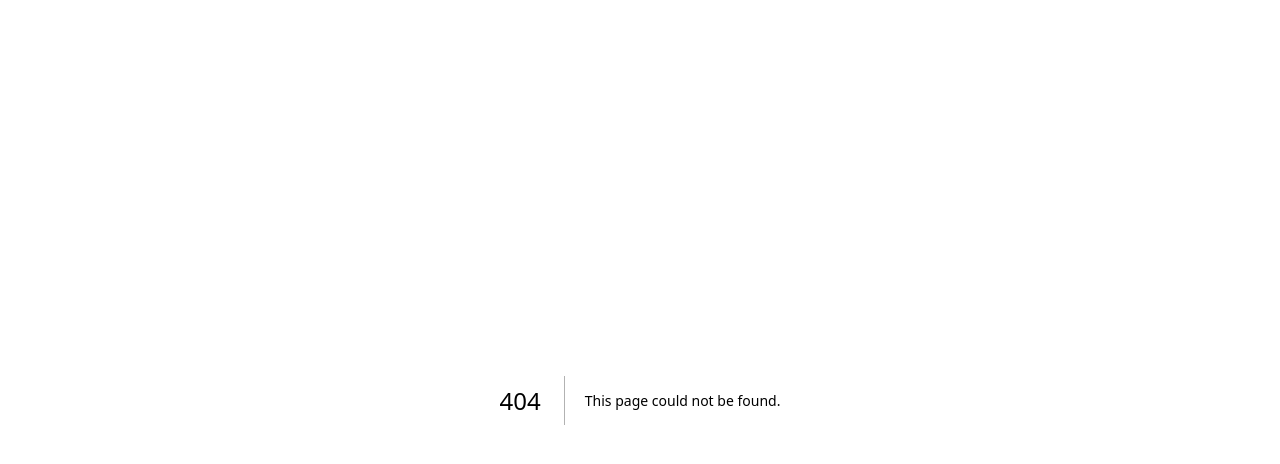
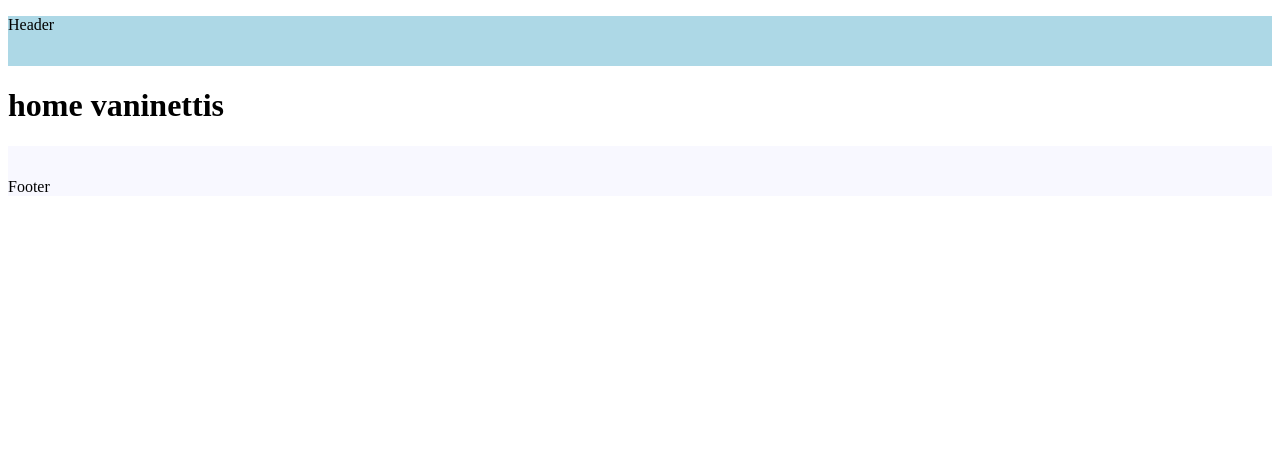
Before and after one commit to carlon702/recetapp-Front, a Next.js app: page /home in a window 1280 px wide. Before the commit this address had no page. Shown: the top 464 px of the page. Built offline with nearby package versions, Linux system fonts and the light colour scheme.

Commit message:
Added base folder structure and WIP base layout for pages

```diff
--- /dev/null
+++ b/app/home/page.tsx
@@ -0,0 +1,3 @@
+export default function Page() {
+  return <h1>home vaninettis</h1>;
+}
--- a/app/layout.tsx
+++ b/app/layout.tsx
@@ -1,11 +1,20 @@
 export default function RootLayout({
   children,
 }: {
-    children: React.ReactNode
+  children: React.ReactNode;
 }) {
   return (
     <html lang="en">
-        <body>{children}</body>
+      <body>
+        {" "}
+        <header style={{ backgroundColor: "lightblue", paddingBottom: "1rem" }}>
+          <p>Header</p>
+        </header>
+        {children}
+        <footer style={{ backgroundColor: "ghostwhite", paddingTop: "1rem" }}>
+          <p>Footer</p>
+        </footer>
+      </body>
     </html>
-    )
+  );
 }
```
Also changed, not shown: 1 other file (tests, documents, lock files or other folders). Lines whose indentation alone changed are shown as unchanged.
